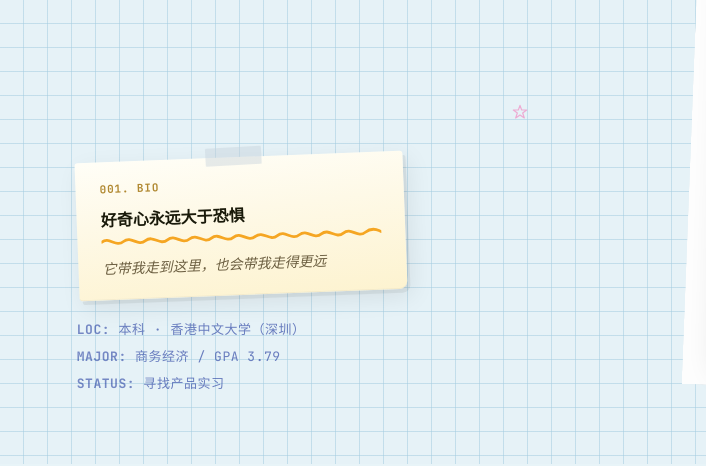
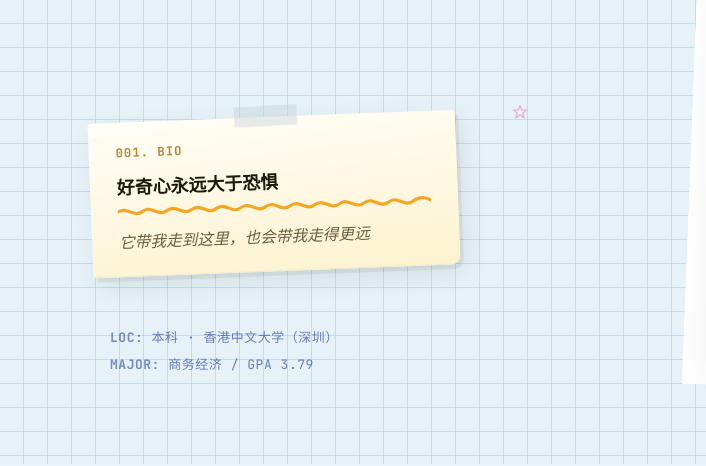
Before and after one commit to 2orange7/portfolio, a plain HTML site: page index.html in a window 1280 px wide. Shown: the part 336-802 px from the top of the page, 0-706 px from the left. Drawn offline with Linux system fonts and the light colour scheme; grey boxes are pictures that could not be loaded.

Commit message:
update website

```diff
--- a/index.html
+++ b/index.html
@@ -146,14 +146,14 @@
     /* ========== STICKY NOTE (absolute) ========== */
     .sticky-note {
       position: absolute;
-      top: calc(62% - 3px);
-      left: clamp(40px, 6vw, 80px);
+      top: calc(58% - 3px);
+      left: clamp(70px, 9vw, 110px);
       z-index: 2;
       background: linear-gradient(175deg, #fffef7 0%, #fef9e7 40%, #fdf3d0 100%);
-      max-width: 345px;
+      max-width: 390px;
       padding: 20px 24px 18px;
       border-radius: 3px 3px 8px 3px;
-      transform: rotate(-2.2deg);
+      transform: rotate(-2.2deg) scale(1.12);
       box-shadow:
         3px 4px 0 rgba(0,0,0,0.06),
         5px 8px 24px rgba(0,0,0,0.08),
@@ -161,13 +161,7 @@
       transition: transform 0.3s;
     }
 
-    .sticky-note:hover {
-      transform: rotate(-1deg) translateY(-6px) scale(1.02);
-      box-shadow:
-        4px 6px 0 rgba(0,0,0,0.08),
-        6px 10px 30px rgba(0,0,0,0.12),
-        inset 0 -1px 0 rgba(0,0,0,0.04);
-    }
+    .sticky-note:hover { }
 
     /* Tape piece */
     .sticky-note::before {
@@ -230,8 +224,8 @@
     /* ========== BOTTOM ANNOTATIONS (absolute) ========== */
     .annotations {
       position: absolute;
-      top: 82%;
-      left: clamp(40px, 6vw, 80px);
+      top: 83%;
+      left: clamp(70px, 9vw, 110px);
       z-index: 2;
       display: flex;
       flex-direction: column;
@@ -1255,7 +1249,7 @@
       transition: transform 0.3s ease, box-shadow 0.3s ease;
       cursor: default;
     }
-    .more-card:hover { box-shadow: 6px 10px 30px rgba(0,0,0,0.18); transform: translateY(-4px); }
+    .more-card:hover { }
 
     /* Card 1: Photography — upper-left */
     .more-card--photo { width: 400px; top: -10px; left: -40px; transform: rotate(-2.5deg); z-index: 2; padding: 18px 18px 0 18px; cursor: pointer; transition: all 0.2s ease; box-shadow: 2px 2px 6px rgba(0,0,0,0.06); }
@@ -1661,7 +1655,6 @@
       <div class="annotations">
         <div class="annotation"><span class="label">LOC:</span> 本科 · 香港中文大学（深圳）</div>
         <div class="annotation"><span class="label">MAJOR:</span> 商务经济 / GPA 3.79</div>
-        <div class="annotation"><span class="label">STATUS:</span> 寻找产品实习</div>
       </div>
 
       <!-- ===== PHOTO AREA ===== -->
```
